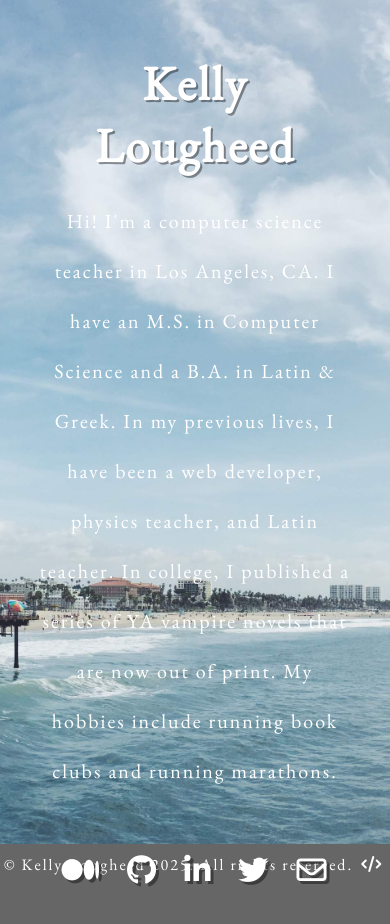
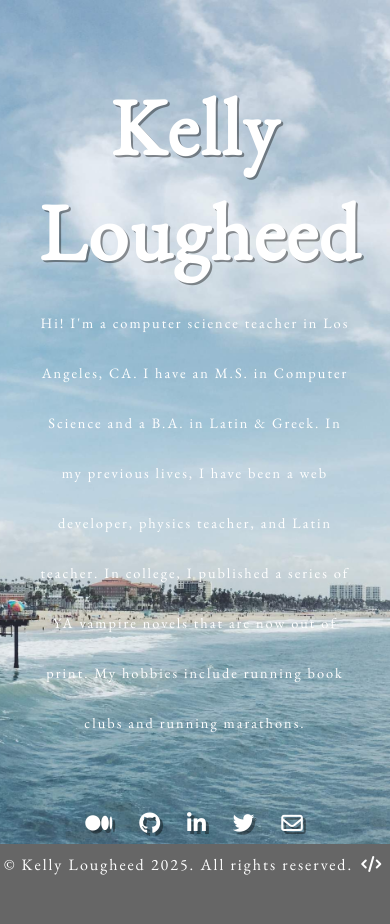
Before and after one commit to kellylougheed/kellylougheed.github.io, a PHP site: page / in a window 390 px wide. Run offline with PHP 8.4, Linux system fonts and the light colour scheme; some libraries are stand-ins or nearby versions.

Commit message:
font shrinkage

```diff
--- a/style.css
+++ b/style.css
@@ -40,7 +40,7 @@ h1, h2 {
 }
 
 h1 {
-  font-size: 3em;
+  font-size: 1.5em;
 }
 
 div.intro h1 {
@@ -52,6 +52,10 @@ div.intro h2 {
   font-size: 2em;
   line-height: 35px;
   text-shadow: 3px 3px rgba(0,0,0,.7);
+}
+
+div.intro p {
+  font-size: 0.9em;
 }
 
 a.contact {
@@ -156,21 +160,13 @@ div.footer a {
     padding-top: 20px;
   }
 
-  div.intro h1 {
-    font-size: 3em;
-  }
-
-  h1 {
-    font-size: 2em;
-  }
-
   div.intro h2 {
     font-size: 1.25em;
     text-shadow: 2px 2px rgba(0,0,0,.7);
   }
 
   p {
-    font-size: 1.25em;
+    font-size: 0.9em;
   }
 
   div.footer {
```
